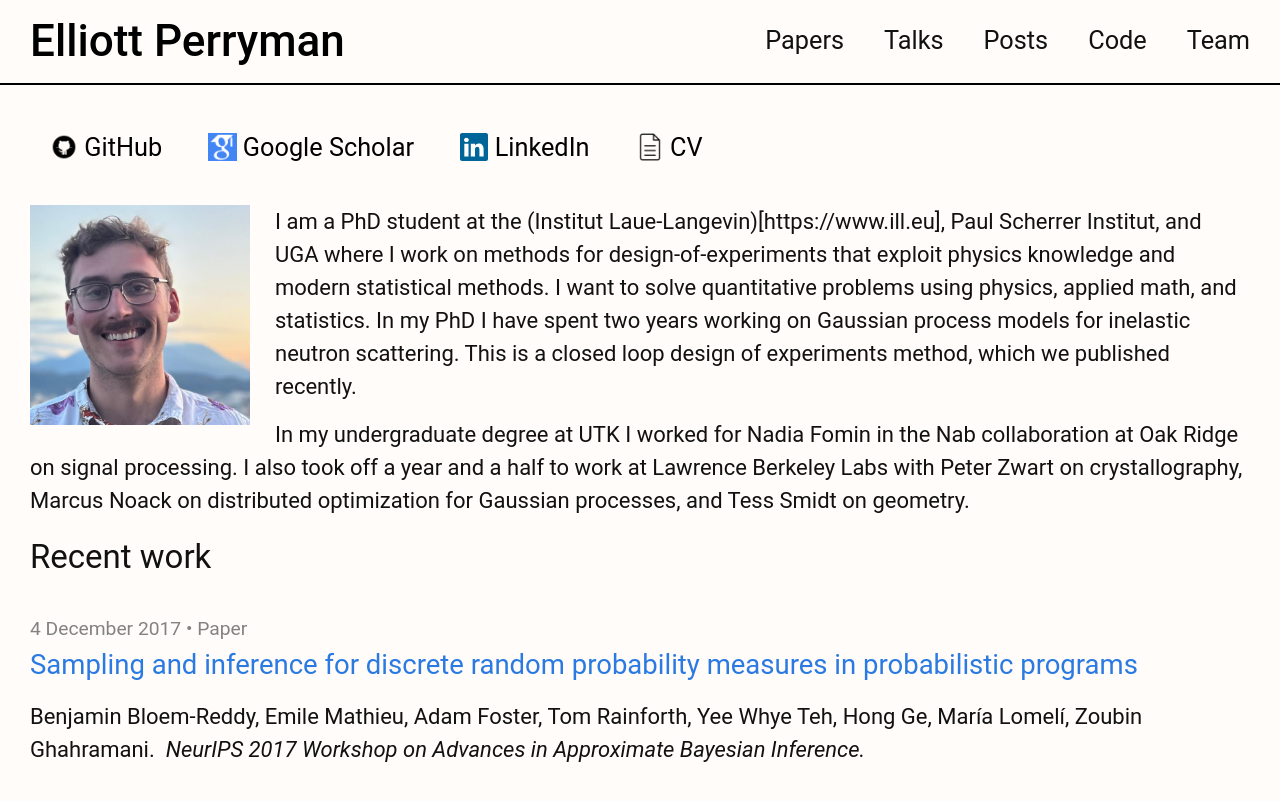
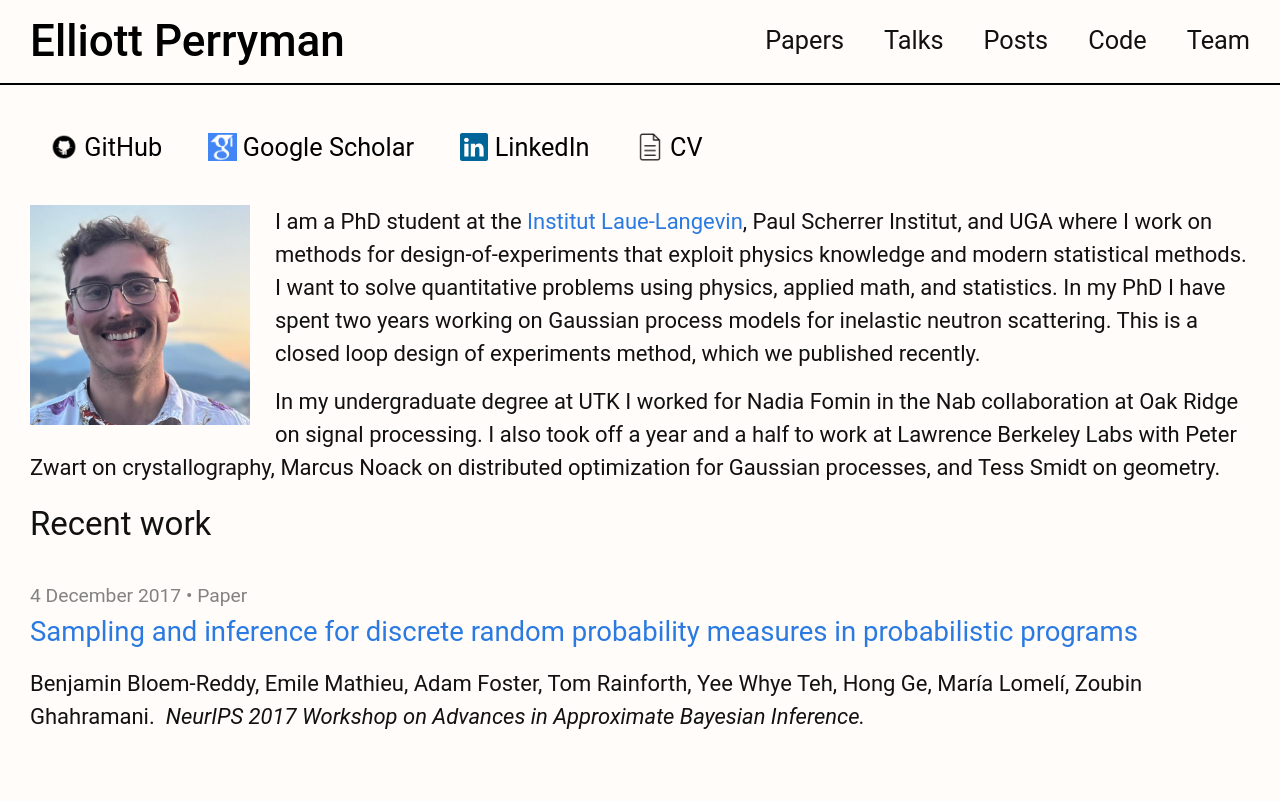
Before and after one commit to elliottperryman/elliottperryman.github.io, a Jekyll site: the page built from index.markdown, in a window 1280 px wide. Shown: the top 801 px of the page. Built offline with Jekyll 4.4.1, drawn with Linux system fonts in a browser that asks for light colours; nearby versions of some CDN libraries.

Commit message:
fix link

```diff
--- a/index.markdown
+++ b/index.markdown
@@ -6,6 +6,6 @@ layout: home
 ---
 
 ![My helpful screenshot](/assets/me.jpg){:class="main-img"}
-I am a PhD student at the (Institut Laue-Langevin)[https://www.ill.eu], Paul Scherrer Institut, and UGA where I work on methods for design-of-experiments that exploit physics knowledge and modern statistical methods. I want to solve quantitative problems using physics, applied math, and statistics. In my PhD I have spent two years working on Gaussian process models for inelastic neutron scattering. This is a closed loop design of experiments method, which we published recently.
+I am a PhD student at the [Institut Laue-Langevin](https://www.ill.eu), Paul Scherrer Institut, and UGA where I work on methods for design-of-experiments that exploit physics knowledge and modern statistical methods. I want to solve quantitative problems using physics, applied math, and statistics. In my PhD I have spent two years working on Gaussian process models for inelastic neutron scattering. This is a closed loop design of experiments method, which we published recently.
 
 In my undergraduate degree at UTK I worked for Nadia Fomin in the Nab collaboration at Oak Ridge on signal processing. I also took off a year and a half to work at Lawrence Berkeley Labs with Peter Zwart on crystallography, Marcus Noack on distributed optimization for Gaussian processes, and Tess Smidt on geometry.
```
